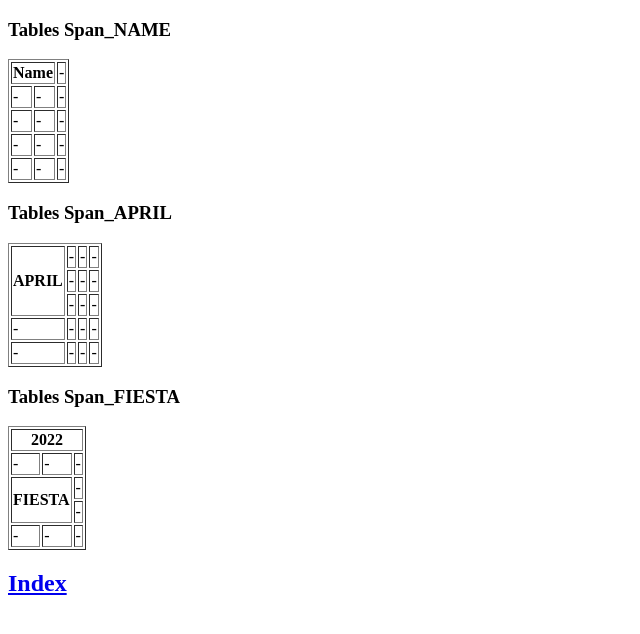
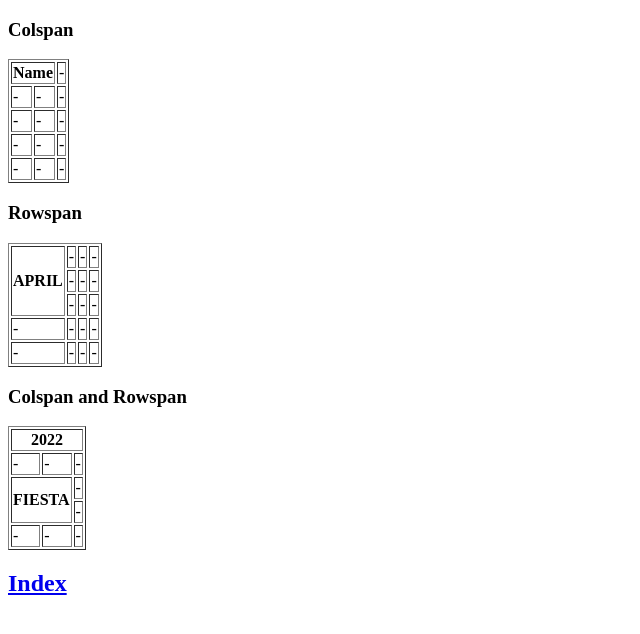
Before and after one commit to sohiekim65/study_publishings, a plain HTML site: page docs/htmls/cases/tables_span.html in a window 1280 px wide. Shown: the whole page, without its empty margins (0-640 px from the left). Drawn offline with Linux system fonts and the light colour scheme.

Commit message:
table span commit

```diff
--- a/docs/htmls/cases/tables_span.html
+++ b/docs/htmls/cases/tables_span.html
@@ -7,7 +7,7 @@
     <title>Document</title>
   </head>
   <body>
-    <h3>Tables Span_NAME</h3>
+    <h3>Colspan</h3>
     <table border="1">
       <tr>
         <th colspan="2">Name</th>
@@ -34,7 +34,7 @@
         <td>-</td>
       </tr>
     </table>
-    <h3>Tables Span_APRIL</h3>
+    <h3>Rowspan</h3>
     <table border="1">
       <tr>
         <th rowspan="3">APRIL</th>
@@ -65,7 +65,7 @@
         <td>-</td>
       </tr>
     </table>
-    <h3>Tables Span_FIESTA</h3>
+    <h3>Colspan and Rowspan</h3>
     <table border="1">
       <tr>
         <th colspan="3">2022</th>
```
